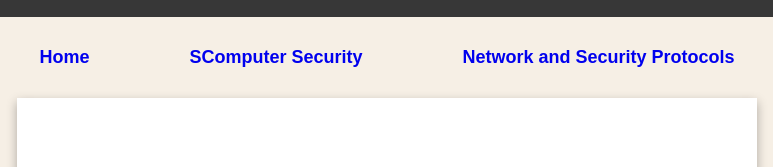
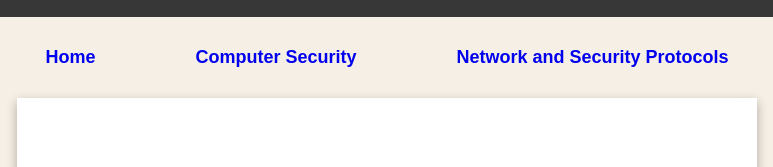
Before and after one commit to ianwilson1/MyPortfolio, a plain HTML site: page Fingerprint.html in a window 1280 px wide. Shown: the part 155-322 px from the top of the page, 253-1026 px from the left. Drawn offline with Linux system fonts and the light colour scheme.

Commit message:
fix typo

```diff
--- a/Fingerprint.html
+++ b/Fingerprint.html
@@ -18,7 +18,7 @@
 
         <div class="links">
             <a href="./index.html">Home</a>
-            <a href="./Shell.html">SComputer Security</a>
+            <a href="./Shell.html">Computer Security</a>
             <a href="./NetworkProtocol.html">Network and Security Protocols</a>
         </div>
 
```
